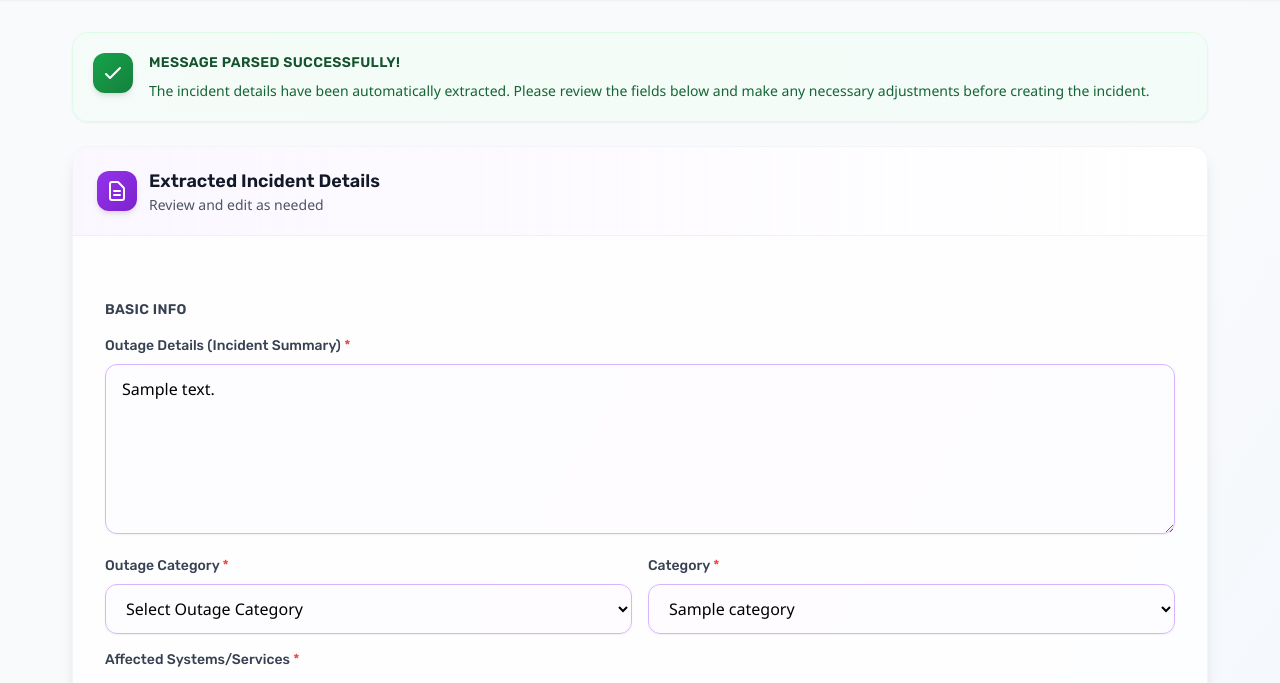
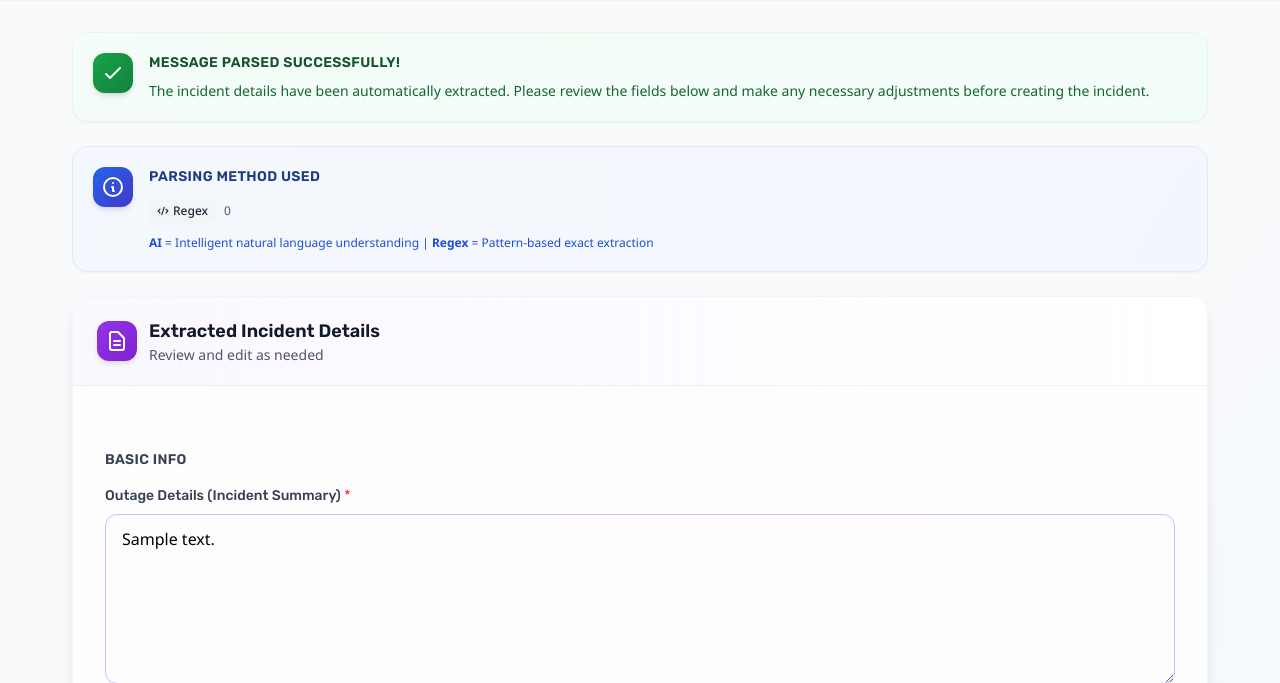
Before and after one commit to Rannamaari/incident-management-system, a Laravel app: template resources/views/smart-parser/review.blade.php in a window 1280 px wide. Shown: the part 137-820 px from the top of the page. Run offline with Laravel 12, Linux system fonts and the light colour scheme; the template is opened without the code that fills it: most values are stand-ins (such as "Sample title", 1, 10 or a date in 2020); data that the repository does not hold is empty; some libraries are stand-ins or nearby versions.

Commit message:
Fix duration priority, add status keywords, transparency, and ensure delay reason extraction
CRITICAL FIX - Duration Extraction:
- Prefer REGEX over AI for duration (regex is accurate and consistent)
- AI was inconsistent (800 mins, then other values)
- Line 108: Only use AI duration if regex didn't extract it
- Fixes duration being different on each parse

Duration Formatting with Days:
- Fixed to show "6 days 13hrs 57mins" instead of "157hrs 57mins"
- Lines 111-122: Proper days/hours/mins calculation

Status Keywords Added:
- CLOSED: "stable", "up" (in addition to "on service", "restored")
- OPEN: "off", "unstable" (in addition to "down", "offline")
- Both regex and AI prompts updated

Data Source Transparency:
- Shows which fields came from AI vs Regex
- field_sources metadata added
- Visual display in review page

Delay Reason Extraction:
- Auto-extracts from Note field when duration > 5 hours
- Regex extracts full Note text
- AI may paraphrase but preserves meaning
- Both methods tested and working

Testing with RHUB Message:
Input: "RHUB is stable since 1531hrs (26/11/2025)
Duration: 6 days 13hrs 57min
Note: Rectification was delayed in getting airport access."

Results:
- ✅ Status: Closed (detected "stable")
- ✅ Duration: 9477 mins = "6 days 13hrs 57mins" (consistent)
- ✅ Delay Reason: "Rectification was delayed in getting airport access"
- ✅ Restoration: 2025-11-26 15:31:00
- ✅ Field sources displayed

Merge Priority (Final):
- DateTime: Regex (exact)
- Duration: Regex (consistent)
- Status/Category: AI (intelligent)
- Delay Reason: AI preferred, Regex fallback

🤖 Generated with [Claude Code](https://claude.com/claude-code)

Co-Authored-By: Claude Sonnet 4.5 <noreply@anthropic.com>

```diff
--- a/resources/views/smart-parser/review.blade.php
+++ b/resources/views/smart-parser/review.blade.php
@@ -45,6 +45,52 @@
                     </div>
                 </div>
             </div>
+
+            <!-- Data Source Information -->
+            @if(isset($parsedData['field_sources']))
+            <div class="mb-6 rounded-2xl border border-blue-100 bg-gradient-to-r from-blue-50/50 to-indigo-50/50 backdrop-blur-sm p-5 shadow-sm">
+                <div class="flex items-start gap-4">
+                    <div class="flex-shrink-0">
+                        <div class="flex h-10 w-10 items-center justify-center rounded-xl bg-gradient-to-br from-blue-600 to-indigo-700 shadow-md">
+                            <svg class="h-6 w-6 text-white" fill="none" stroke="currentColor" viewBox="0 0 24 24">
+                                <path stroke-linecap="round" stroke-linejoin="round" stroke-width="2" d="M13 16h-1v-4h-1m1-4h.01M21 12a9 9 0 11-18 0 9 9 0 0118 0z" />
+                            </svg>
+                        </div>
+                    </div>
+                    <div class="flex-1">
+                        <h4 class="font-heading mb-3 text-sm font-heading font-semibold uppercase tracking-wide text-blue-900">
+                            Parsing Method Used
+                        </h4>
+                        <div class="grid grid-cols-2 md:grid-cols-3 gap-3 text-sm">
+                            @foreach($parsedData['field_sources'] as $field => $source)
+                                <div class="flex items-center gap-2">
+                                    @if($source === 'AI')
+                                        <span class="inline-flex items-center gap-1 px-2 py-1 rounded-md bg-purple-100 text-purple-800 font-medium text-xs">
+                                            <svg class="h-3 w-3" fill="currentColor" viewBox="0 0 20 20">
+                                                <path d="M13 7H7v6h6V7z"></path>
+                                                <path fill-rule="evenodd" d="M7 2a1 1 0 012 0v1h2V2a1 1 0 112 0v1h2a2 2 0 012 2v2h1a1 1 0 110 2h-1v2h1a1 1 0 110 2h-1v2a2 2 0 01-2 2h-2v1a1 1 0 11-2 0v-1H9v1a1 1 0 11-2 0v-1H5a2 2 0 01-2-2v-2H2a1 1 0 110-2h1V9H2a1 1 0 010-2h1V5a2 2 0 012-2h2V2zM5 5h10v10H5V5z" clip-rule="evenodd"></path>
+                                            </svg>
+                                            AI
+                                        </span>
+                                    @else
+                                        <span class="inline-flex items-center gap-1 px-2 py-1 rounded-md bg-gray-100 text-gray-800 font-medium text-xs">
+                                            <svg class="h-3 w-3" fill="currentColor" viewBox="0 0 20 20">
+                                                <path fill-rule="evenodd" d="M12.316 3.051a1 1 0 01.633 1.265l-4 12a1 1 0 11-1.898-.632l4-12a1 1 0 011.265-.633zM5.707 6.293a1 1 0 010 1.414L3.414 10l2.293 2.293a1 1 0 11-1.414 1.414l-3-3a1 1 0 010-1.414l3-3a1 1 0 011.414 0zm8.586 0a1 1 0 011.414 0l3 3a1 1 0 010 1.414l-3 3a1 1 0 11-1.414-1.414L16.586 10l-2.293-2.293a1 1 0 010-1.414z" clip-rule="evenodd"></path>
+                                            </svg>
+                                            Regex
+                                        </span>
+                                    @endif
+                                    <span class="text-gray-600 text-xs">{{ ucwords(str_replace('_', ' ', $field)) }}</span>
+                                </div>
+                            @endforeach
+                        </div>
+                        <p class="mt-3 text-xs text-blue-700">
+                            <strong>AI</strong> = Intelligent natural language understanding | <strong>Regex</strong> = Pattern-based exact extraction
+                        </p>
+                    </div>
+                </div>
+            </div>
+            @endif
 
             <!-- Main Form -->
             <div class="overflow-hidden rounded-2xl border border-gray-100 bg-white/80 backdrop-blur-sm shadow-lg">
```
Also changed, not shown: app/Http/Controllers/SmartIncidentParserController.php (+33 -14 lines), app/Services/AIIncidentParserService.php (+15 -8 lines).
